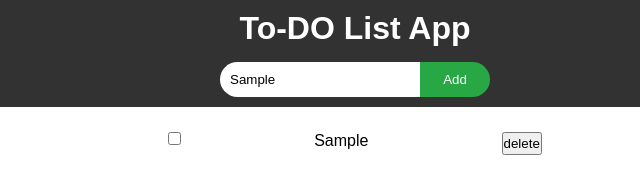
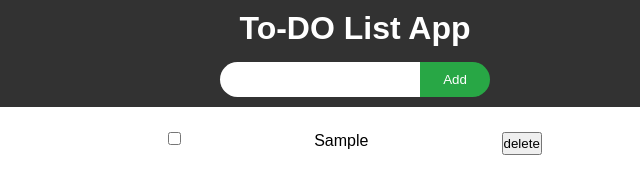
Before and after one commit to jamesTk-max/to-do-list, a plain HTML site: page index.html in a window 1280 px wide. Both pictures are taken after typing "Sample" into the empty fields and a click on the button "Add". Shown: the full height of the page, 285-925 px from the left. Drawn offline with Linux system fonts and the light colour scheme.

Commit message:
Update index.html
I just reset the input to empty

```diff
--- a/index.html
+++ b/index.html
@@ -84,7 +84,7 @@ addButton.addEventListener('click', ()=>{
     taskDiv.append(checkBox)
     taskDiv.append(task)
     taskDiv.append(deleteButton)
-
+    input.value = ''
      checkBox.addEventListener('input', ()=>{
         if(checkBox.checked){
             task.style.textDecoration = 'line-through'
```
